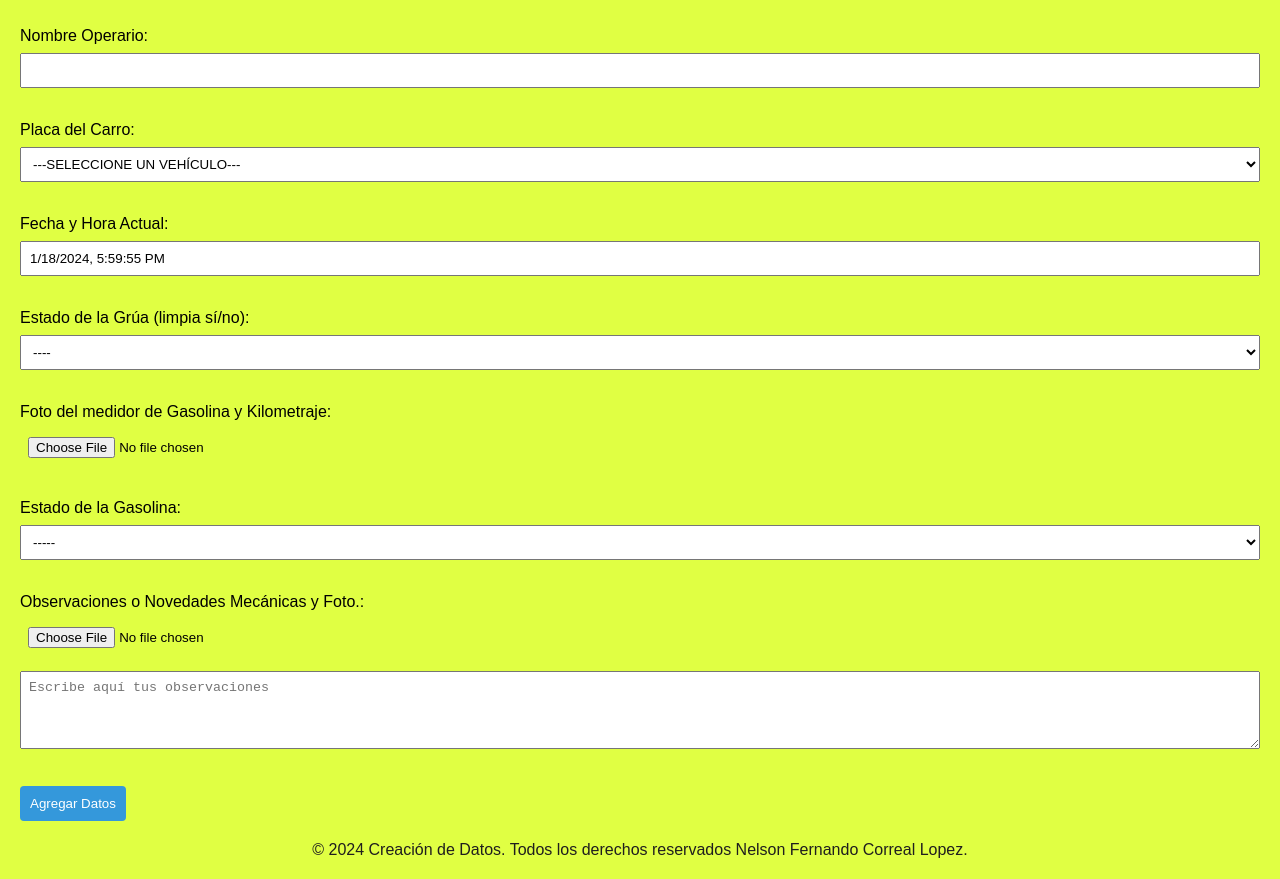
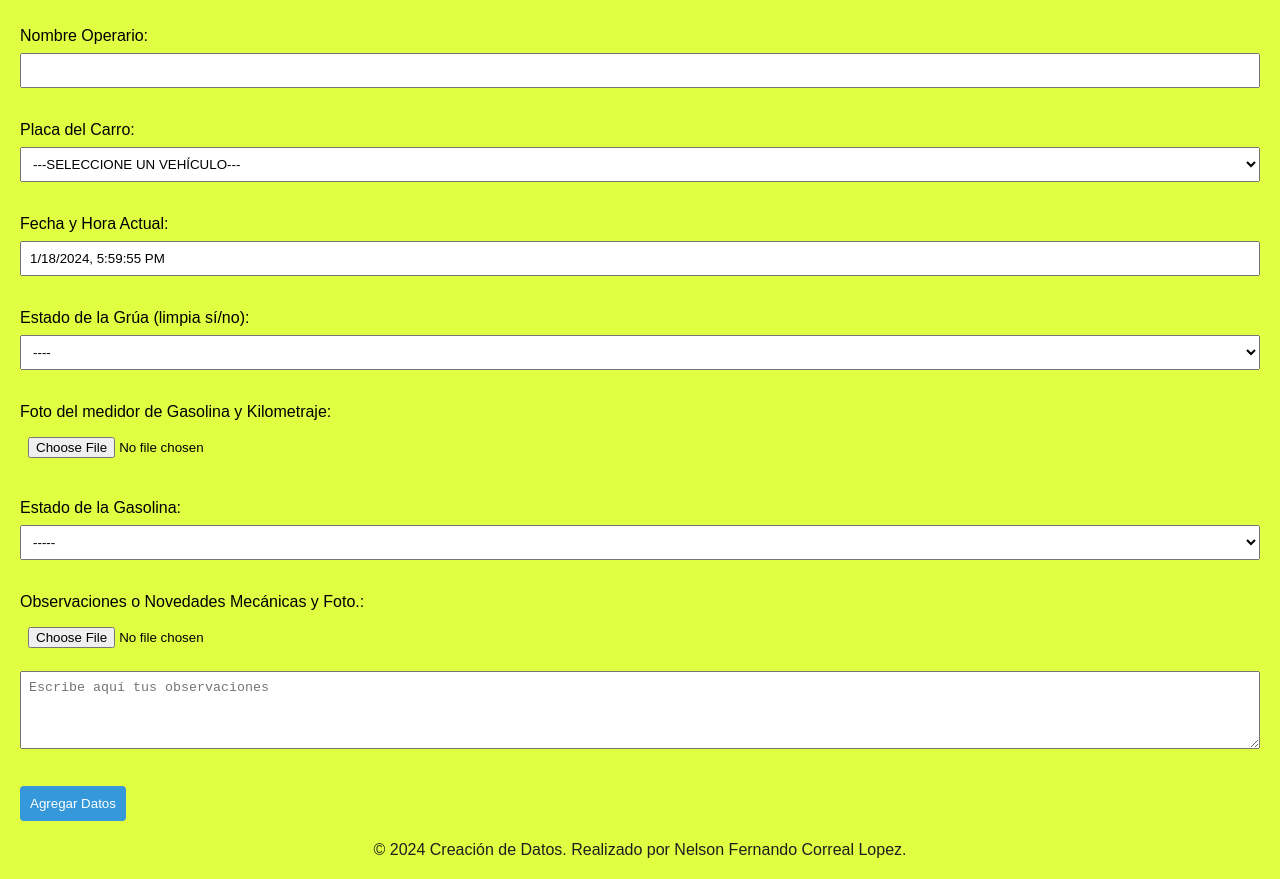
Before and after one commit to nelsoncorreal/concesion-sabana-de-occidente-area-de-operaciones11022024cr4dgr94f2nci0n4lp3r11012024, a website: page index.html in a window 1280 px wide. Shown: the part 85-964 px from the top of the page. Drawn offline with Linux system fonts and the light colour scheme.

Commit message:
Update index.html

```diff
--- a/index.html
+++ b/index.html
@@ -176,7 +176,7 @@
   </script>
 
   <div class="copyright">
-    <p>&copy; 2024 Creación de Datos. Todos los derechos reservados Nelson Fernando Correal Lopez.</p>
+    <p>&copy; 2024 Creación de Datos. Realizado por Nelson Fernando Correal Lopez.</p>
   </div>
 </body>
 
```
